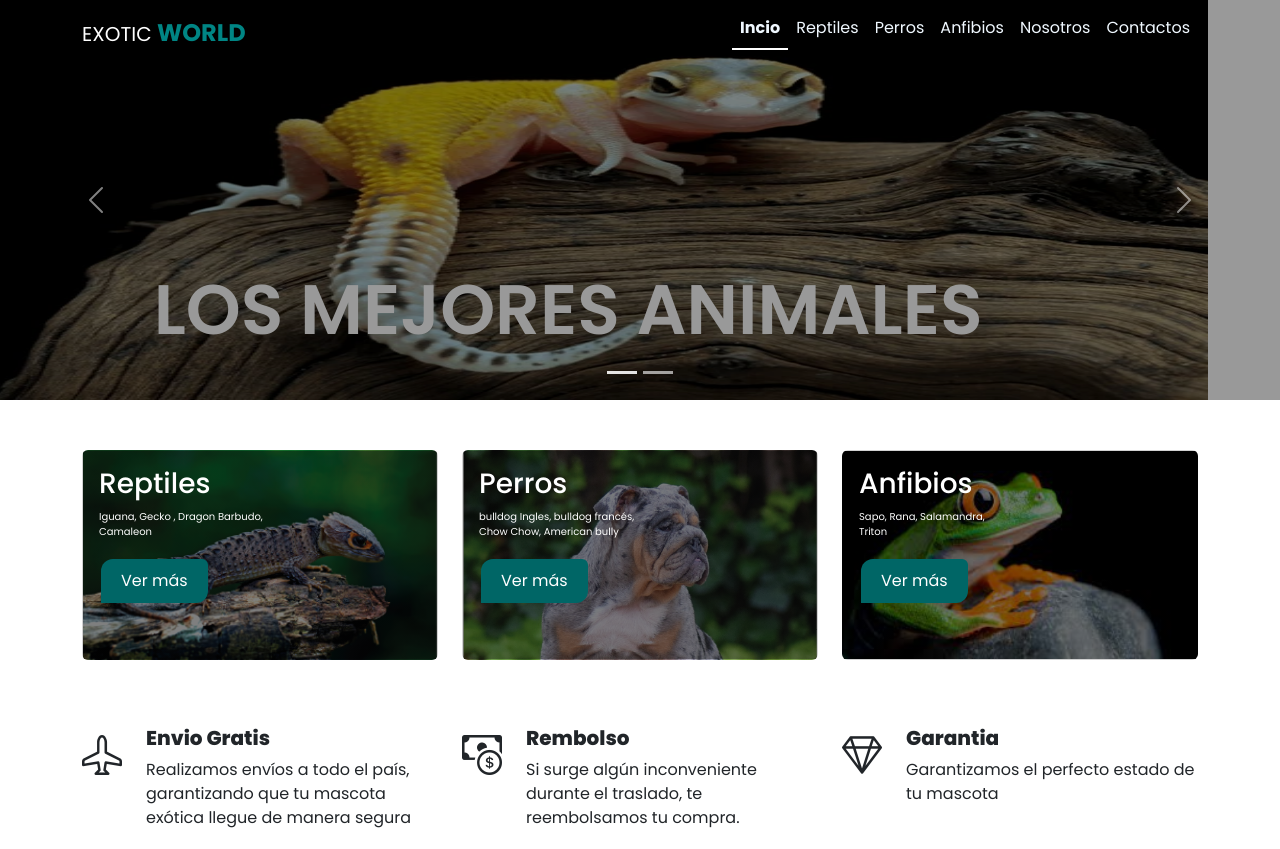
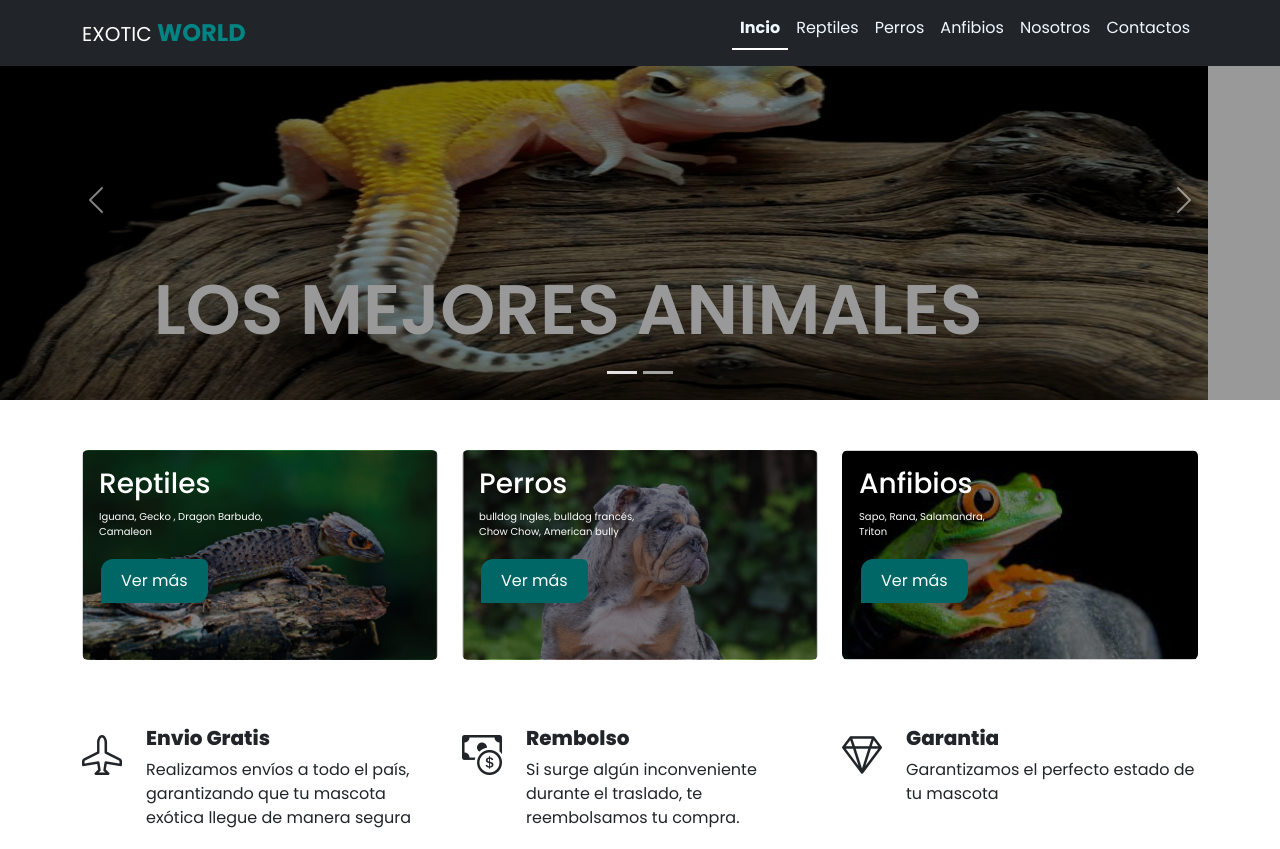
Before and after one commit to Aled40/AlezelayaPreentrega3.github.io, a website: page index.html in a window 1280 px wide. Shown: the top 849 px of the page. Drawn offline with nearby package versions, Linux system fonts and the light colour scheme.

Commit message:
mejora de nav

```diff
--- a/assets/style/css/scss/nav.scss
+++ b/assets/style/css/scss/nav.scss
@@ -16,8 +16,8 @@
 }
 
 .nav_primary{
-  background-color: transparent !important;
-  color: azure;
+  background-color:$colorprimario !important;
+  color: rgb(0, 3, 3);
    .nav-active{
       border-bottom: 2px solid $colorsecundario;
     }
```
Also changed, not shown: assets/style/css/style1.css.
